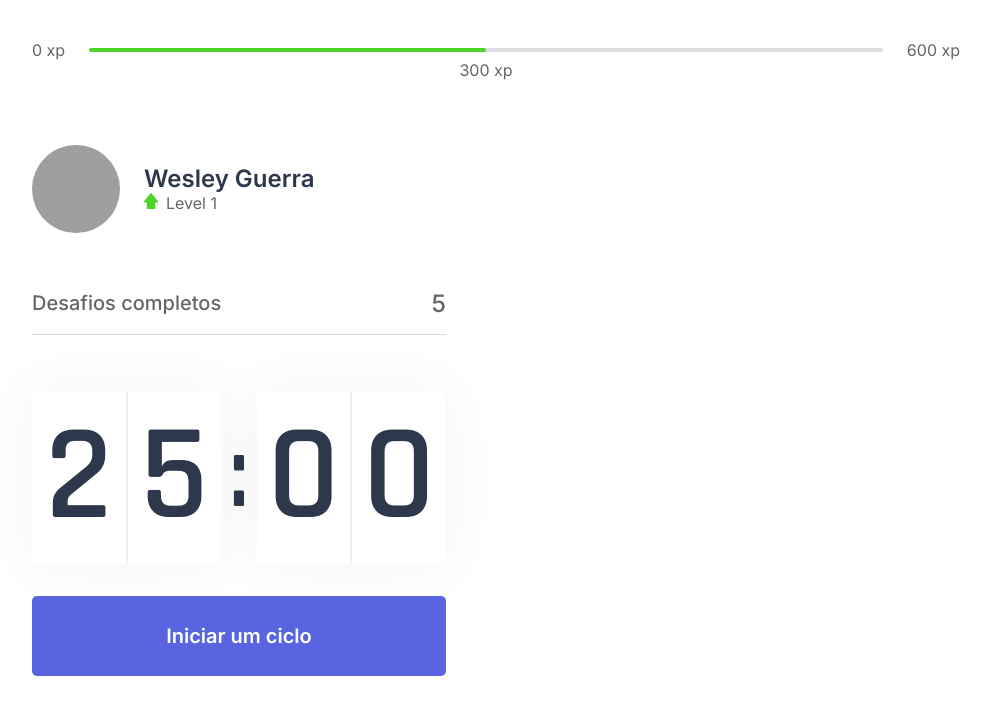
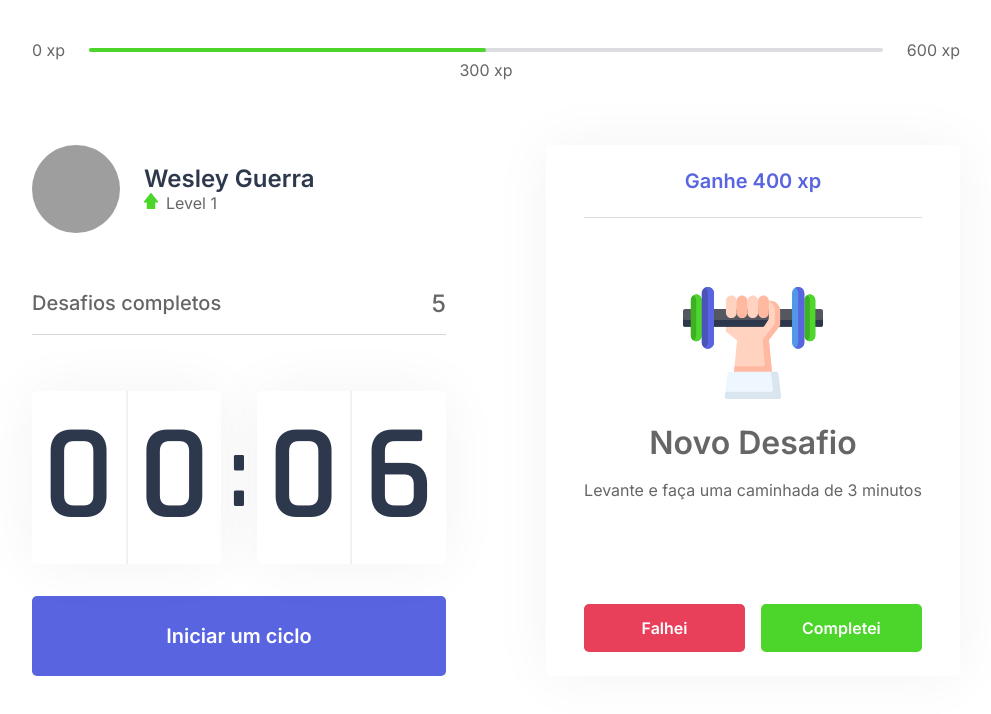
Before and after one commit to Wesleygmssa/moveit-next, a Next.js app: page / in a window 1280 px wide. Shown: the top 714 px of the page, without its empty margins (144-1135 px from the left). Built offline with nearby package versions, Linux system fonts and the light colour scheme; grey boxes are pictures that could not be loaded.

Commit message:
create component challengeBox

```diff
--- /dev/null
+++ b/src/components/ChallengeBox/index.tsx
@@ -0,0 +1,51 @@
+import Button from "../Button";
+import { Container, NotActive, ChallengeActive } from "./styles";
+
+
+const ChallengeBox: React.FC = () => {
+    const hasActiveChallenge = true;
+
+    return (
+        <Container>
+            {hasActiveChallenge ? (
+                <ChallengeActive>
+                    <header>
+                        Ganhe 400 xp
+                    </header>
+
+                    <main>
+                        <img src="icons/body.svg" alt="" />
+                        <strong>Novo Desafio</strong>
+                        <p>Levante e faça uma caminhada de 3 minutos</p>
+                    </main>
+
+                    <footer>
+                        <Button
+                            className="challengeFailedButton"
+                            type="button"
+                        >Falhei
+                        </Button>
+
+                        <Button
+                            className="challengeSuccessButton"
+                            type="button"
+                        >Completei
+                        </Button>
+                    </footer>
+                </ChallengeActive>
+
+            ) : (
+                    <NotActive>
+                        <strong>Finalize um ciclo para receber um desafio</strong>
+                        <p>
+                            <img src="icons/level-up.svg" alt="level up" />
+                     Avance de level completando desafios.
+                 </p>
+                    </NotActive>
+                )
+            }
+        </Container >
+    )
+}
+
+export default ChallengeBox;
--- /dev/null
+++ b/src/components/ChallengeBox/styles.ts
@@ -0,0 +1,107 @@
+import styled from 'styled-components';
+
+export const Container = styled.div`
+    height: 100%;
+    background: var(--white);
+    border-radius: 5px;
+    box-shadow: 0 0 60px rgba(0,0,0,0.05);
+    padding: 1.5rem;
+
+    display: flex;
+    flex-direction: column;
+    align-items: center;
+    justify-content: center;
+    text-align: center;
+
+`;
+
+export const NotActive = styled.div`
+    display: flex;
+    flex-direction: column;
+    align-items: center;
+
+    strong{
+        font-size: 1.5rem;
+        font-weight: 500;
+        line-height: 1.4;
+    }
+
+    p{
+        display: flex;
+        flex-direction: column;
+        align-items: center;
+        line-height: 1.4;
+        max-width: 70%;
+        margin-top: 3rem;
+
+        img{
+            margin-bottom: 1rem;
+        }
+    }
+`;
+
+
+export const ChallengeActive = styled.div`
+        height: 100%;
+        display: flex;
+        flex-direction: column;
+
+      header{
+          color: var(--blue);
+          font-weight: 600;
+          font-size: 1.25rem;
+          padding: 0 2rem 1.5rem;
+          border-bottom: 1px solid var(--gray-line)
+      }
+
+    main{
+        flex: 1;
+        display: flex;
+        flex-direction:column;
+        align-items: center;
+        justify-content: center;
+
+        strong{
+            font-weight: 600;
+            font-size: 2rem;
+            margin: 1.5rem 0 1rem;
+        }
+
+        p{
+            line-height: 1.5rem;
+        }
+    }
+
+    footer{
+        display: grid;
+        grid-template-columns: 1fr 1fr;
+        gap: 1rem;
+
+
+        button{
+            height: 3rem;
+            display: flex;
+            align-items: center;
+            justify-content: center;
+            border: 0;
+            border-radius: 5px;
+            color: var(--white);
+            font-size: 1rem;
+            font-weight: 600;
+            transition: filter 0.2s;
+
+            &:hover{
+                filter: brightness(0.8);
+            }
+
+        }
+
+        .challengeFailedButton{
+                background: var(--red);
+            }
+
+        .challengeSuccessButton{
+                background: var(--green);
+            }
+    }
+`;
--- a/src/components/Countdown/index.tsx
+++ b/src/components/Countdown/index.tsx
@@ -5,8 +5,9 @@
 let countdownTimeOut: NodeJS.Timeout;
 
 const Countdown: React.FC = () => {
-    const [time, setTime] = useState(25 * 60);
+    const [time, setTime] = useState(0.1 * 60);
     const [isActive, setIsActive] = useState(false);
+    const [hasFinished, setHasFinished] = useState(false);
 
     const minutes = Math.floor(time / 60);
     const seconds = time % 60; //resto da divisão
@@ -20,7 +21,7 @@
     function resetCountdown() {
         clearTimeout(countdownTimeOut);
         setIsActive(false);
-        setTime(25 * 60);
+        setTime(0.1 * 60);
     }
 
     useEffect(() => {
@@ -28,6 +29,9 @@
             countdownTimeOut = setTimeout(() => {
                 setTime(time - 1);
             }, 1000)
+        } else if (isActive && time === 0) {
+            setHasFinished(true);
+            setIsActive(false);
         }
     }, [isActive, time]);
 
@@ -46,6 +50,15 @@
                 </div>
 
             </ContainerInt>
+
+            {hasFinished ? (
+                <Button
+                    className="countdownButton"
+                    disabled >
+                    Ciclo encerrado
+                </Button>
+            ) : (
+                    <>
                         {isActive ? (
                             <Button type="button" onClick={resetCountdown} className="countdownButtonActive" >
                                 Abandonar ciclo
@@ -57,6 +70,10 @@
                             )
 
                         }
+                    </>
+                )}
+
+
         </Container>
     )
 }
--- a/src/components/Countdown/styles.ts
+++ b/src/components/Countdown/styles.ts
@@ -11,6 +11,13 @@
 .countdownButtonActive:hover{
     background: var(--red);
     color: var(--white);
+}
+
+.countdownButton{
+    background: #ccc;
+    color: var(--text);
+    cursor: not-allowed;
+
 }
 
 `;
--- a/src/pages/index.tsx
+++ b/src/pages/index.tsx
@@ -5,6 +5,7 @@
 import GlobalStyled from "../styles/global";
 import { Container } from "./styles";
 import Head from 'next/head';
+import ChallengeBox from "../components/ChallengeBox";
 
 export default function Home() {
   return (
@@ -21,6 +22,7 @@
           <Countdown />
         </div>
         <div>
+          <ChallengeBox />
         </div>
       </section>
     </Container>
```
Lines whose indentation alone changed are shown as unchanged.
